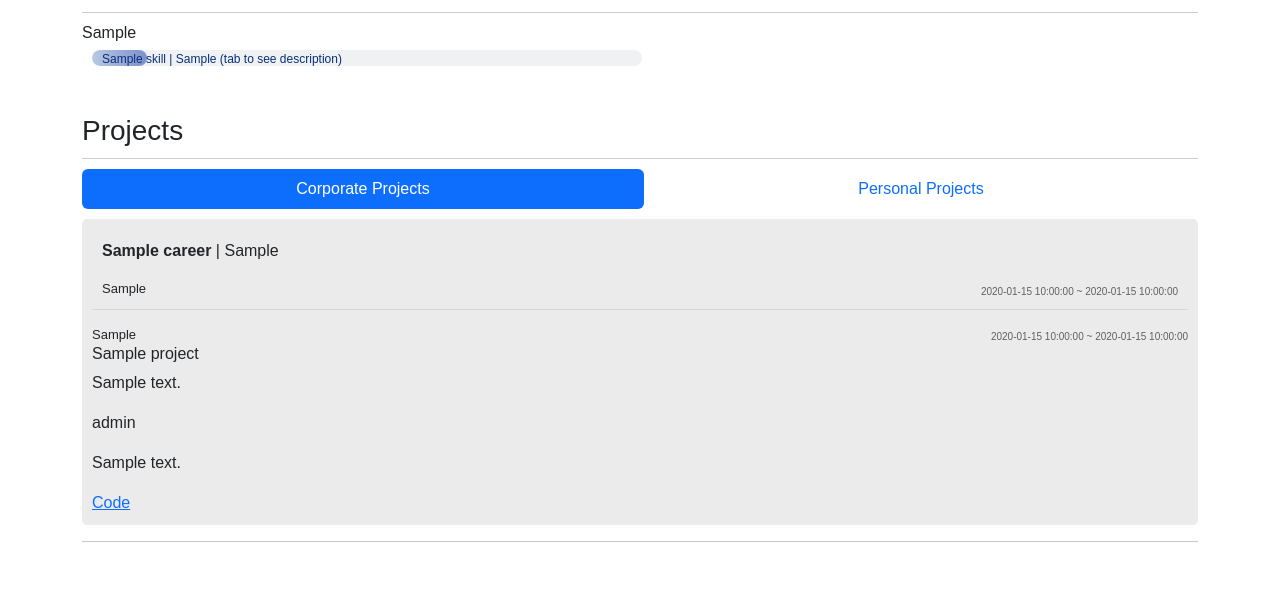
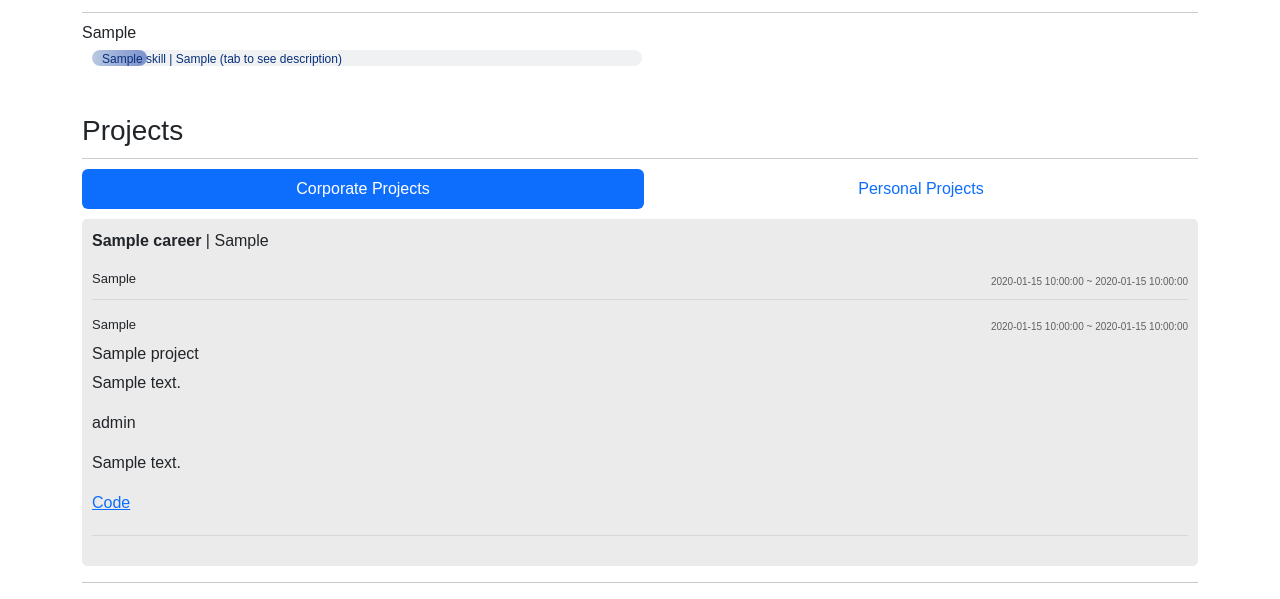
Before and after one commit to comsa33/portfolio-service, a Flask app: template templates/ruo_portfolio.html in a window 1280 px wide. Shown: the part 615-1214 px from the top of the page. Before the commit the page ends 1157 px from the top, so only its background shows below. Run offline with Flask 3, Linux system fonts and the light colour scheme; the template is opened without the code that fills it: most values are stand-ins (such as "Sample title", 1, 10 or a date in 2020); some web fonts are replaced.

Commit message:
fix: ruo_portfolio css js html

```diff
--- a/static/css/ruo_portfolio.css
+++ b/static/css/ruo_portfolio.css
@@ -140,7 +140,7 @@ ul {
     text-align: left;
 }
 
-.career-item {
+.career-item, #personalProjectList {
     background-color: #ecebeb;
     border-radius: 5px;
     padding: 10px;
@@ -150,7 +150,6 @@ ul {
 .company-info-container {
     margin-bottom: 10px;
     padding-bottom: 10px;
-    padding: 10px;
     border-bottom: 1px solid #dad6d6;
 }
 
@@ -181,8 +180,18 @@ ul {
     margin-top: 15px;
 }
 
+.project-item, .personal-project-item {
+    border-bottom: 1px solid #dad6d6;
+    margin-bottom: 20px;
+    padding-bottom: 20px;
+}
+
 .project-sub-type-date-container {
     display: flex;
     justify-content: space-between;
     align-items: flex-end;
 }
+
+#project-name {
+    margin-top: 10px;
+}
```
